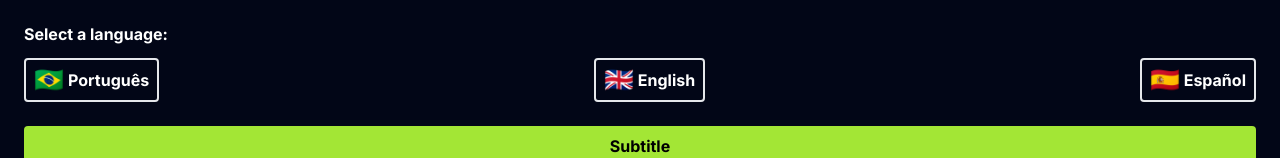
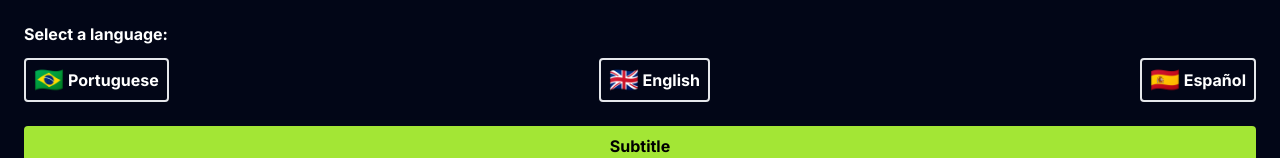
Before and after one commit to MateusAugustoo/caption_ia_front-end, a React (Vite) app: page / in a window 1280 px wide. Shown: the part 180-338 px from the top of the page. Built offline with nearby package versions, Linux system fonts and the light colour scheme; a web font is replaced by a local one.

Commit message:
style: modify language

```diff
--- a/src/App.tsx
+++ b/src/App.tsx
@@ -55,7 +55,7 @@ function App() {
                 {
                   icon: "🇧🇷",
                   value: "pt-BR",
-                  label: "Português"
+                  label: "Portuguese"
                 },
                 {
                   icon: "🇬🇧",
```
